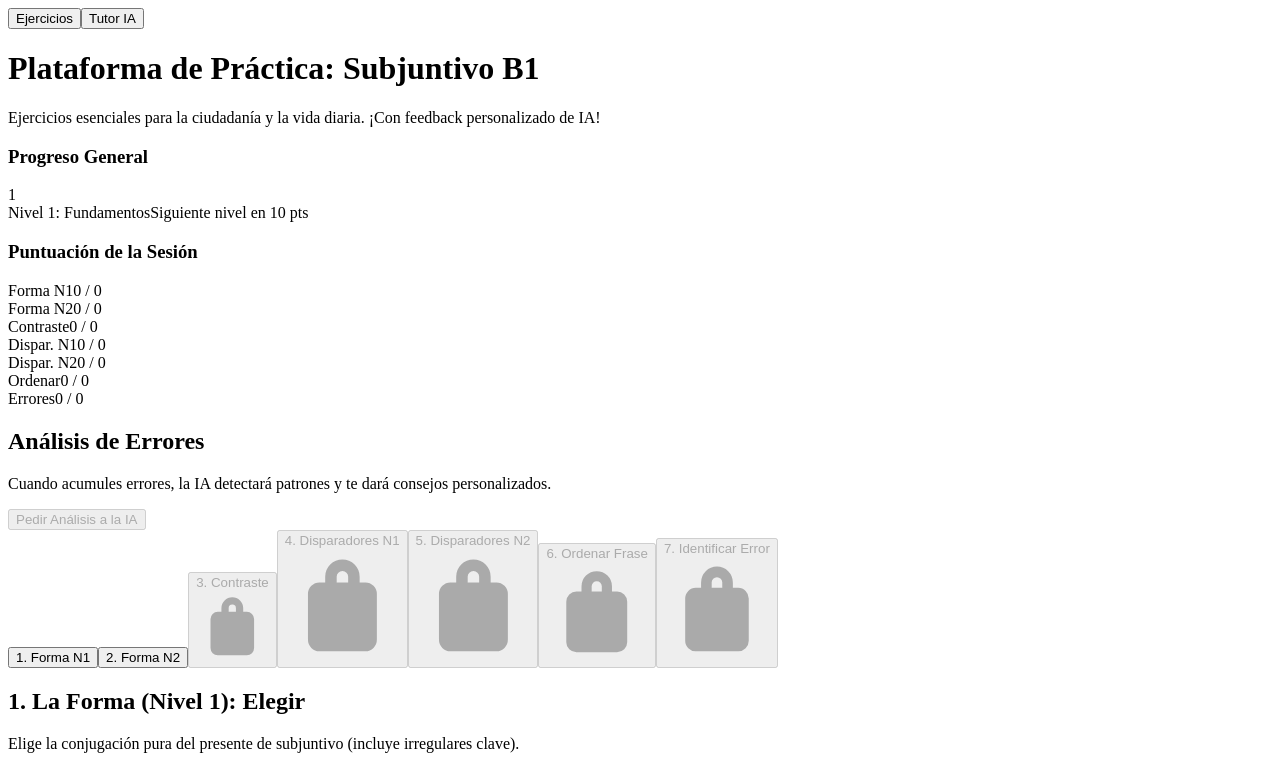
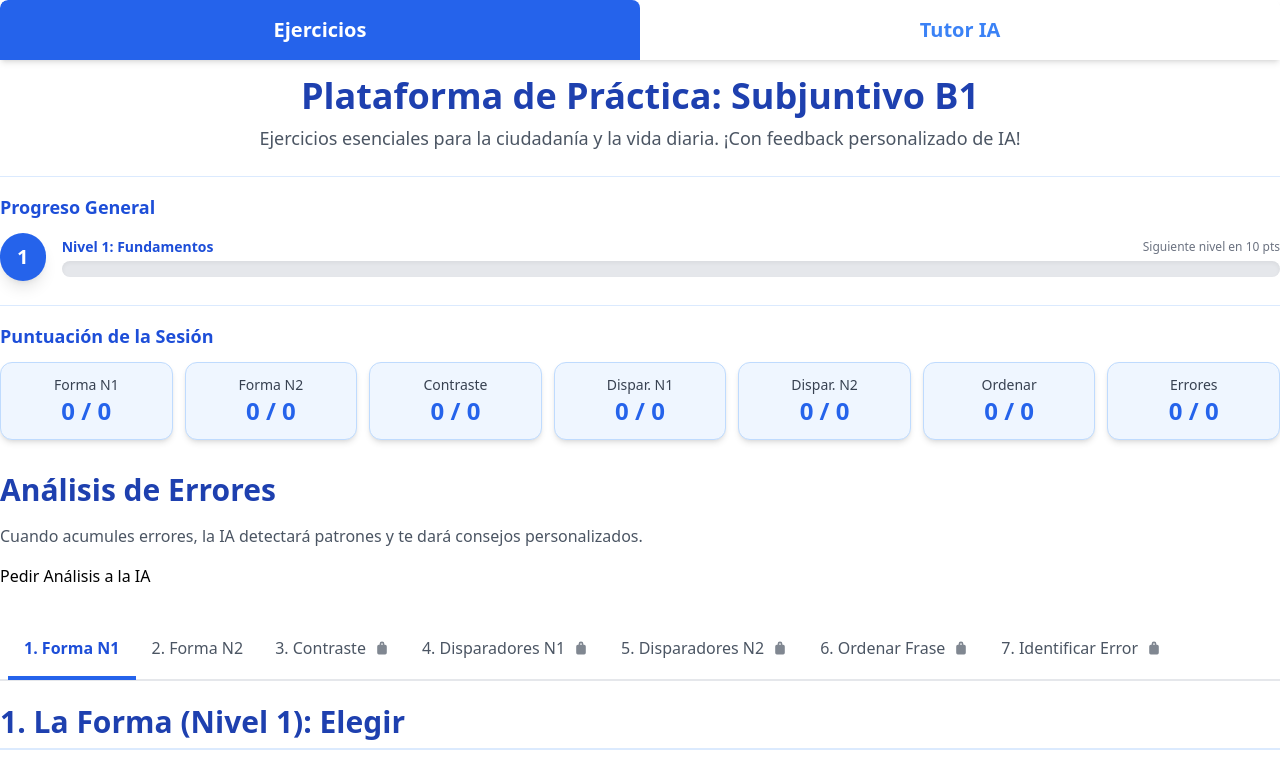
Before and after one commit to lromance/subjuntivoB1, a React (Vite) app: page / in a window 1280 px wide. Shown: the top 769 px of the page. Built offline with nearby package versions, Linux system fonts and the light colour scheme.

Commit message:
Restore original styles and fonts

```diff
--- /dev/null
+++ b/index.css
@@ -0,0 +1,23 @@
+body { font-family: 'Inter', sans-serif; background-color: #fdfbf6; color: #1a202c; }
+.font-kalam { font-family: 'Kalam', cursive; }
+#app-shell { max-width: 56rem; margin-left: auto; margin-right: auto; padding: 2.5rem 1rem; }
+.app-container { background-color: #ffffff; border-radius: 0.75rem; box-shadow: 0 20px 25px -5px rgba(0, 0, 0, 0.1), 0 10px 10px -5px rgba(0, 0, 0, 0.04); padding: 1.5rem; }
+@media (min-width: 640px) { .app-container { padding: 2rem; } }
+.btn-primary, .btn-secondary { border-radius: 0.5rem; font-weight: 600; padding: 0.75rem 1.5rem; text-transform: uppercase; font-size: 0.875rem; transition: all 0.3s cubic-bezier(0.4, 0, 0.2, 1); box-shadow: 0 4px 6px -1px rgba(0, 0, 0, 0.1), 0 2px 4px -1px rgba(0, 0, 0, 0.06); display: inline-flex; align-items: center; justify-content: center; }
+.btn-primary:hover, .btn-secondary:hover { transform: translateY(-2px); box-shadow: 0 10px 15px -3px rgba(0, 0, 0, 0.1), 0 4px 6px -2px rgba(0, 0, 0, 0.05); }
+.btn-primary:active, .btn-secondary:active { transform: translateY(1px); box-shadow: none; }
+.btn-primary:disabled, .btn-secondary:disabled { opacity: 0.6; cursor: not-allowed; transform: none; box-shadow: none; }
+.btn-primary { background-color: #2563eb; color: #ffffff; }
+.btn-primary:hover { background-color: #1d4ed8; }
+.btn-primary:disabled { background-color: #a0aec0; }
+.btn-secondary { background-color: #e2e8f0; color: #2d3748; }
+.btn-secondary:hover { background-color: #cbd5e0; }
+.input-primary { background-color: #ffffff; border: 1px solid #cbd5e0; color: #1a202c; padding: 0.75rem; border-radius: 0.5rem; width: 100%; font-family: 'Inter', sans-serif; transition: all 0.3s; }
+.input-primary:focus { outline: none; border-color: #2563eb; box-shadow: 0 0 0 3px rgba(37, 99, 235, 0.3); }
+.input-styled { border: 2px solid #93c5fd; text-align: center; padding: 2px 8px; outline: none; transition: all 0.2s; width: 150px; font-weight: 600; border-radius: 0.375rem; background-color: #eff6ff; }
+.input-styled:focus { border-color: #2563eb; background-color: #ffffff; box-shadow: 0 0 0 2px rgba(37, 99, 235, 0.2); }
+.input-styled.incorrect { border-color: #ef4444; background-color: #fee2e2; }
+.loader { width: 50px; height: 50px; border: 4px solid #2563eb; border-bottom-color: transparent; border-radius: 50%; display: inline-block; box-sizing: border-box; animation: rotation 1s linear infinite; }
+@keyframes rotation { 0% { transform: rotate(0deg); } 100% { transform: rotate(360deg); } }
+.phase-title { font-family: 'Kalam', cursive; color: #1d4ed8; font-weight: 700; font-size: 1.75rem; line-height: 2.25rem; }
+.ai-feedback { background-color: #fef9c3; border-left-width: 4px; border-color: #facc15; border-radius: 0.25rem; padding: 1rem; margin-top: 1rem; color: #713f12; line-height: 1.6; }
--- a/index.html
+++ b/index.html
@@ -5,6 +5,10 @@
     <meta name="viewport" content="width=device-width, initial-scale=1.0" />
     <title>Práctica del Subjuntivo (Español B1)</title>
     <!-- v2 -->
+    <script src="https://cdn.tailwindcss.com"></script>
+    <link rel="preconnect" href="https://fonts.googleapis.com">
+    <link rel="preconnect" href="https://fonts.gstatic.com" crossorigin>
+    <link href="https://fonts.googleapis.com/css2?family=Inter:wght@400;500;600;700;800&family=Kalam:wght@400;700&display=swap" rel="stylesheet">
 </head>
 <body>
     <div id="root"></div>
```
